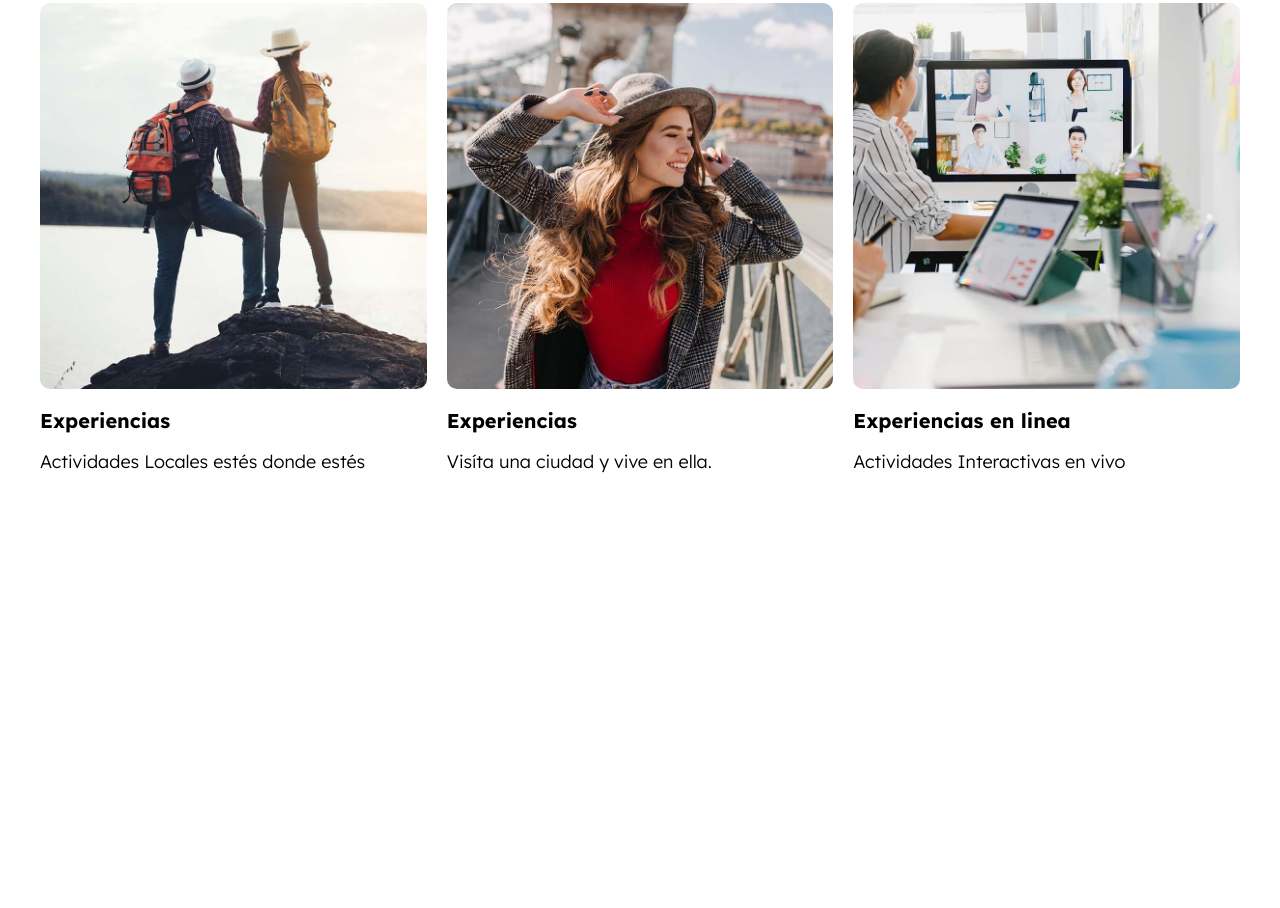
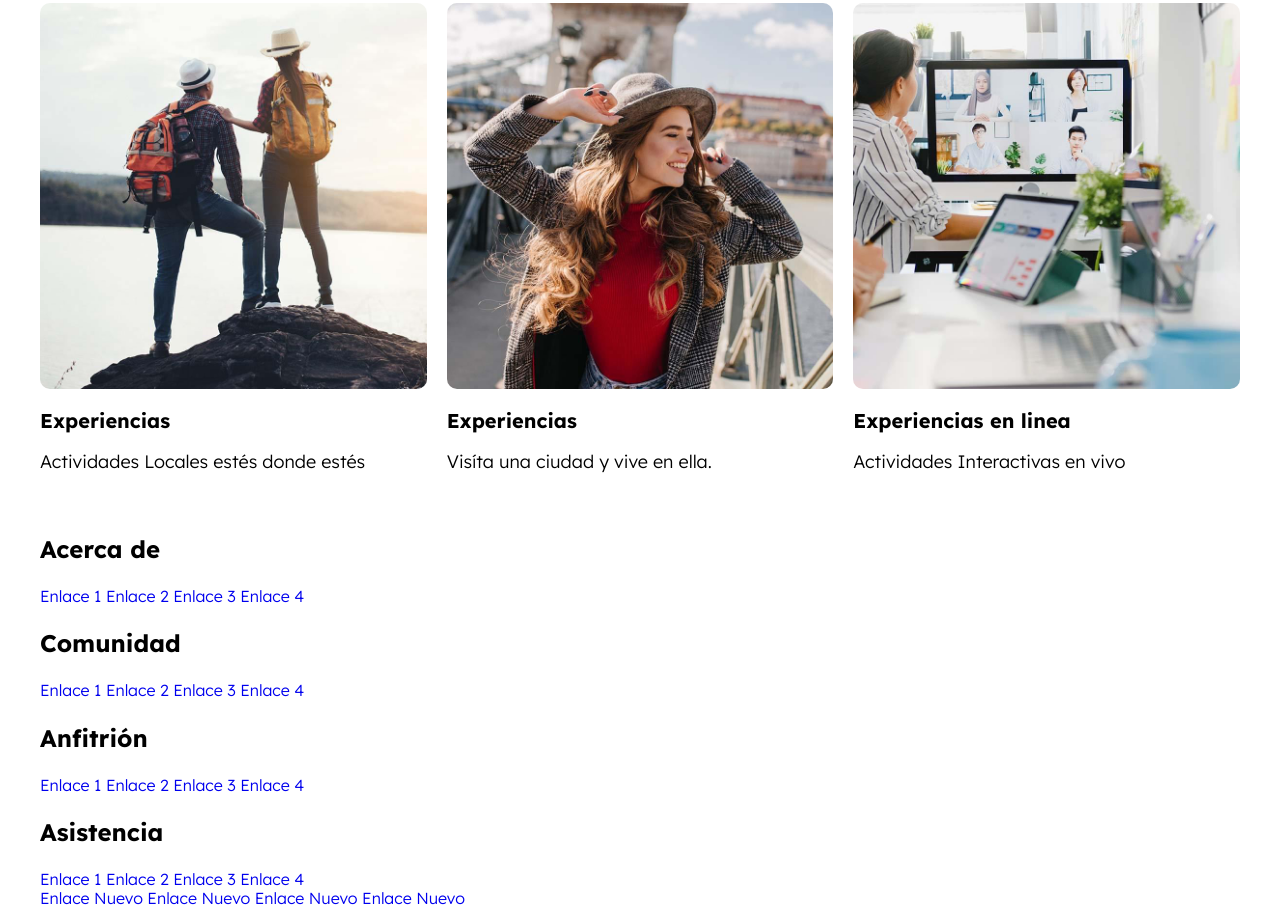
Before and after one commit to JorgeDevmm/personal-airbnb, a website: page index.html in a window 1280 px wide. Shown: the part 2340-3248 px from the top of the page. Before the commit the page ends 2851 px from the top, so only its background shows below. Drawn offline with Linux system fonts and the light colour scheme.

Commit message:
Agregando Html al footer

```diff
--- a/index.html
+++ b/index.html
@@ -238,5 +238,67 @@
         </div>
       </div>
     </main>
+
+    <footer class="footer">
+      <div class="footer__grid contenedor">
+        <div class="footer__widget">
+          <h3 class="footer__heading">Acerca de</h3>
+
+          <nav class="footer__menu">
+            <a class="footer__enlace" href="#">Enlace 1</a>
+            <a class="footer__enlace" href="#">Enlace 2</a>
+            <a class="footer__enlace" href="#">Enlace 3</a>
+            <a class="footer__enlace" href="#">Enlace 4</a>
+          </nav>
+        </div>
+        <div class="footer__widget">
+          <h3 class="footer__heading">Comunidad</h3>
+
+          <nav class="footer__menu">
+            <a class="footer__enlace" href="#">Enlace 1</a>
+            <a class="footer__enlace" href="#">Enlace 2</a>
+            <a class="footer__enlace" href="#">Enlace 3</a>
+            <a class="footer__enlace" href="#">Enlace 4</a>
+          </nav>
+        </div>
+        <div class="footer__widget">
+          <h3 class="footer__heading">Anfitrión</h3>
+
+          <nav class="footer__menu">
+            <a class="footer__enlace" href="#">Enlace 1</a>
+            <a class="footer__enlace" href="#">Enlace 2</a>
+            <a class="footer__enlace" href="#">Enlace 3</a>
+            <a class="footer__enlace" href="#">Enlace 4</a>
+          </nav>
+        </div>
+        <div class="footer__widget">
+          <h3 class="footer__heading">Asistencia</h3>
+
+          <nav class="footer__menu">
+            <a class="footer__enlace" href="#">Enlace 1</a>
+            <a class="footer__enlace" href="#">Enlace 2</a>
+            <a class="footer__enlace" href="#">Enlace 3</a>
+            <a class="footer__enlace" href="#">Enlace 4</a>
+          </nav>
+        </div>
+      </div>
+
+      <div class="footer__barra contenedor">
+        <nav class="footer__barranav">
+          <a class="footer__enlace footer__enlace--barra" href="#"
+            >Enlace Nuevo</a
+          >
+          <a class="footer__enlace footer__enlace--barra" href="#"
+            >Enlace Nuevo</a
+          >
+          <a class="footer__enlace footer__enlace--barra" href="#"
+            >Enlace Nuevo</a
+          >
+          <a class="footer__enlace footer__enlace--barra" href="#"
+            >Enlace Nuevo</a
+          >
+        </nav>
+      </div>
+    </footer>
   </body>
 </html>
```
